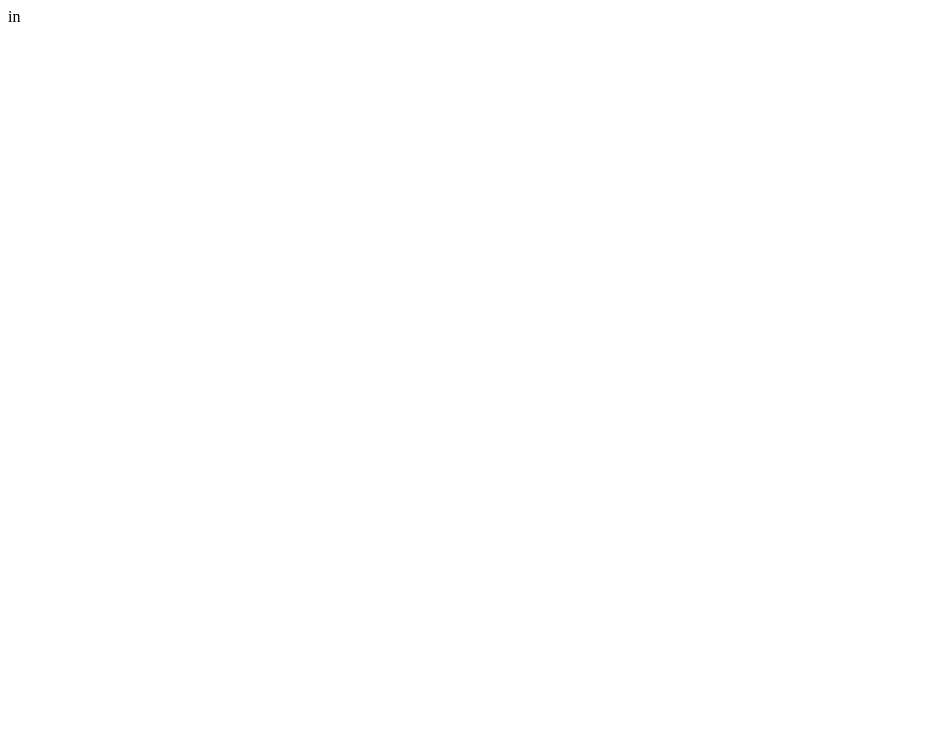
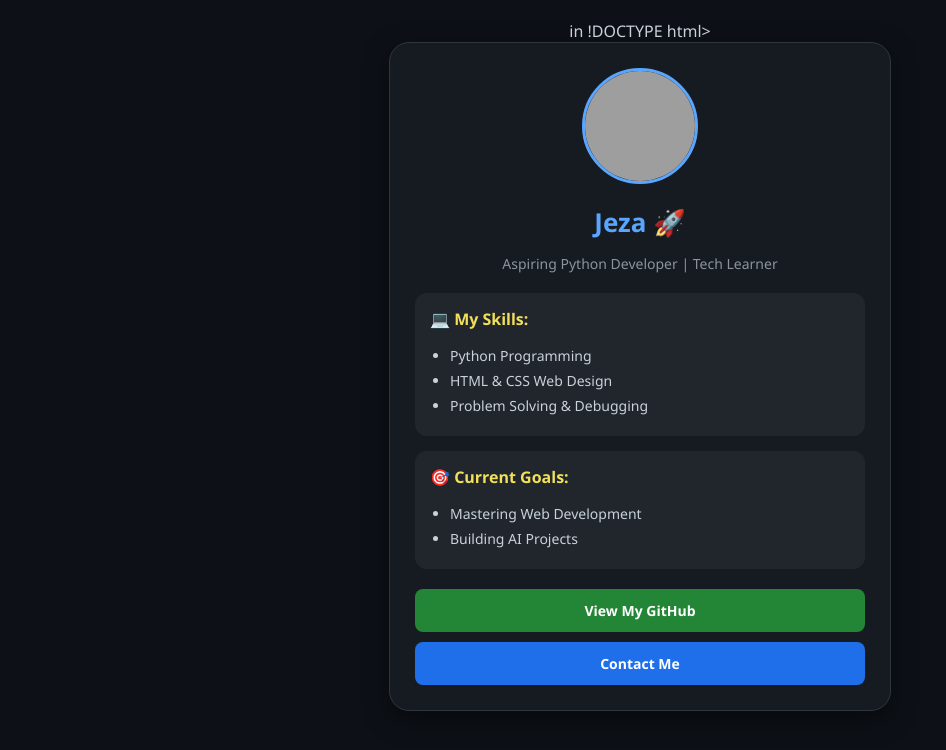
Before and after one commit to afrinmay28-hub/portfolio, a plain HTML site: page index.html in a window 1280 px wide. Shown: the whole page, without its empty margins (0-946 px from the left). Drawn offline with Linux system fonts and the light colour scheme; grey boxes are pictures that could not be loaded.

Commit message:
Update index.html

```diff
--- a/index.html
+++ b/index.html
@@ -1 +1,97 @@
 in
+!DOCTYPE html>
+<html lang="en">
+<head>
+    <meta charset="UTF-8">
+    <meta name="viewport" content="width=device-width, initial-scale=1.0">
+    <title>Jeza - Developer Portfolio</title>
+    <style>
+        body {
+            font-family: 'Segoe UI', Tahoma, Geneva, Verdana, sans-serif;
+            background-color: #0d1117;
+            color: #c9d1d9;
+            margin: 0;
+            padding: 20px;
+            text-align: center;
+        }
+        .container {
+            max-width: 450px;
+            margin: auto;
+            background: #161b22;
+            padding: 25px;
+            border-radius: 20px;
+            border: 1px solid #30363d;
+            box-shadow: 0 8px 24px rgba(0,0,0,0.5);
+        }
+        .profile-img {
+            width: 110px;
+            height: 110px;
+            border-radius: 50%;
+            border: 3px solid #58a6ff;
+            object-fit: cover;
+            margin-bottom: 10px;
+        }
+        h1 { color: #58a6ff; margin: 10px 0 5px 0; font-size: 26px; }
+        .tagline { color: #8b949e; font-size: 14px; margin-bottom: 20px; }
+        .card {
+            background: #21262d;
+            padding: 15px;
+            border-radius: 12px;
+            margin-bottom: 15px;
+            text-align: left;
+        }
+        h3 { color: #f2e05a; margin-top: 0; font-size: 16px; }
+        ul { margin: 0; padding-left: 20px; font-size: 14px; }
+        li { margin-bottom: 6px; }
+        .links-container {
+            display: flex;
+            flex-direction: column;
+            gap: 10px;
+            margin-top: 20px;
+        }
+        .btn-link {
+            display: block;
+            background: #238636;
+            color: #ffffff;
+            padding: 12px;
+            border-radius: 8px;
+            text-decoration: none;
+            font-weight: bold;
+            font-size: 14px;
+        }
+        .btn-link:hover {
+            background: #2ea043;
+        }
+    </style>
+</head>
+<body>
+    <div class="container">
+        <img src="https://api.dicebear.com/7.x/bottts/svg?seed=Jeza" alt="Jeza Profile" class="profile-img">
+
+        <h1>Jeza 🚀</h1>
+        <p class="tagline">Aspiring Python Developer | Tech Learner</p>
+
+        <div class="card">
+            <h3>💻 My Skills:</h3>
+            <ul>
+                <li>Python Programming</li>
+                <li>HTML & CSS Web Design</li>
+                <li>Problem Solving & Debugging</li>
+            </ul>
+        </div>
+
+        <div class="card">
+            <h3>🎯 Current Goals:</h3>
+            <ul>
+                <li>Mastering Web Development</li>
+                <li>Building AI Projects</li>
+            </ul>
+        </div>
+
+        <div class="links-container">
+            <a href="https://github.com" class="btn-link">View My GitHub</a>
+            <a href="mailto:your-email@gmail.com" class="btn-link" style="background:#1f6feb;">Contact Me</a>
+        </div>
+    </div>
+</body>
+</html>
```
